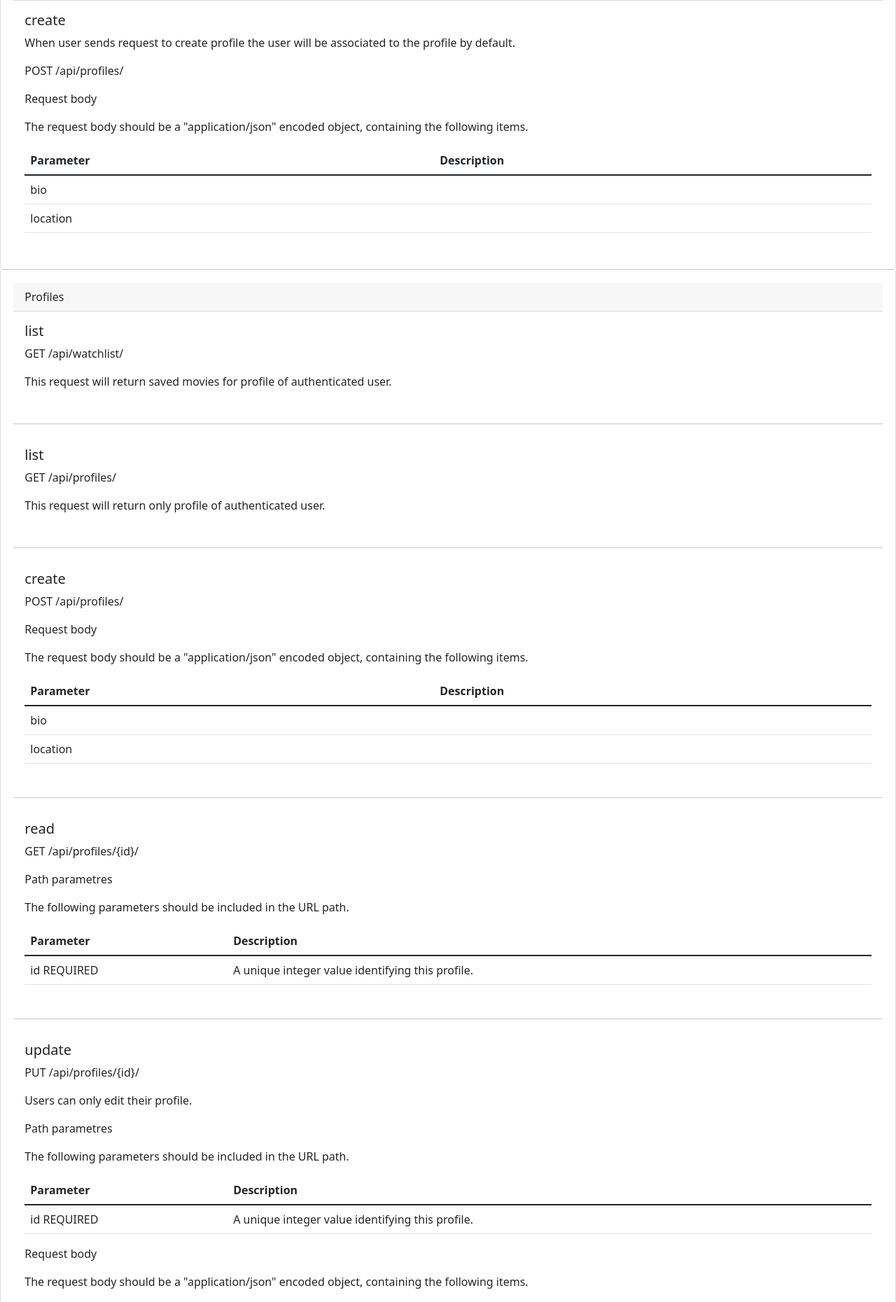
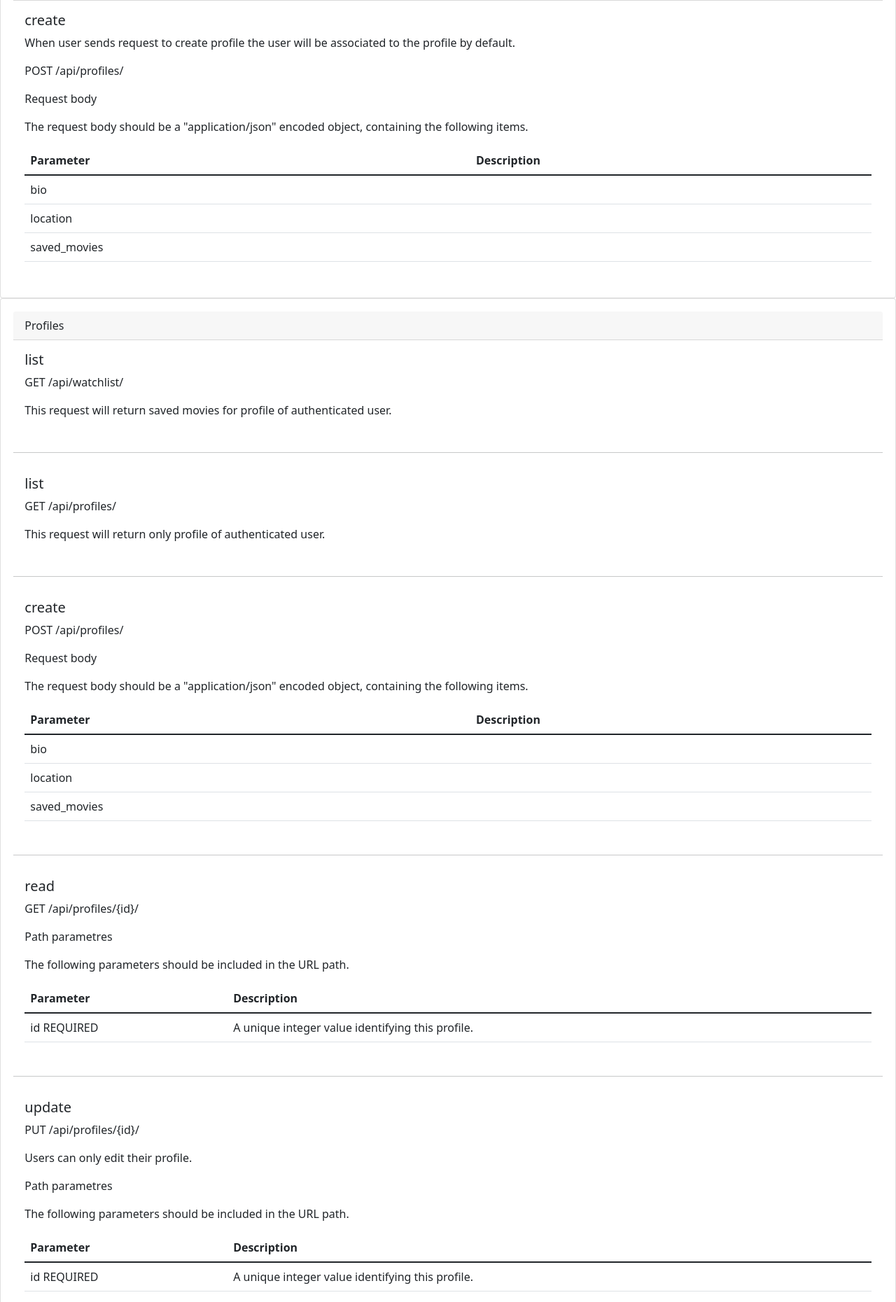
Before and after one commit to AnikaPet/imdb-api.tk, a Django app: page /documents/profile/ in a window 1280 px wide. Shown: the part 677-2537 px from the top of the page at 70% size. Run offline with Django 4.2, Linux system fonts and the light colour scheme; some libraries are stand-ins or nearby versions.

Commit message:
Update docs

```diff
--- a/templates/documentation/profile.html
+++ b/templates/documentation/profile.html
@@ -77,6 +77,10 @@
                 <td scope="row">location</td>
                 <td></td>
               </tr>
+              <tr>
+                <td scope="row">saved_movies</td>
+                <td></td>
+              </tr>
             </tbody>
           </table>
     </div>
@@ -118,6 +122,10 @@
               </tr>
               <tr>
                 <td scope="row">location</td>
+                <td></td>
+              </tr>
+              <tr>
+                <td scope="row">saved_movies</td>
                 <td></td>
               </tr>
             </tbody>
@@ -190,6 +198,10 @@
               <td scope="row">location</td>
               <td></td>
             </tr>
+            <tr>
+              <td scope="row">saved_movies</td>
+              <td></td>
+            </tr>
           </tbody>
         </table>
     </div>
@@ -237,6 +249,10 @@
               <td scope="row">location</td>
               <td></td>
             </tr>
+            <tr>
+              <td scope="row">saved_movies</td>
+              <td></td>
+            </tr>
           </tbody>
         </table>
     </div>
--- a/templates/documentation/token.html
+++ b/templates/documentation/token.html
@@ -5,7 +5,7 @@
 {% include 'nav.html' %}
 
 <div style="padding: 2ch;">
-  <p>To obtain authentication token user has to be registered.</p>
+  <p>To obtain authentication token user has to be registered. Login should be request with method POST to obtain authentication token.</p>
   <br>The API returns a short-lived token (JWT), which expires in 60 minutes, and in HTTP cookies, the refresh token expires in 7 days.
 </p>
 </div>
```
